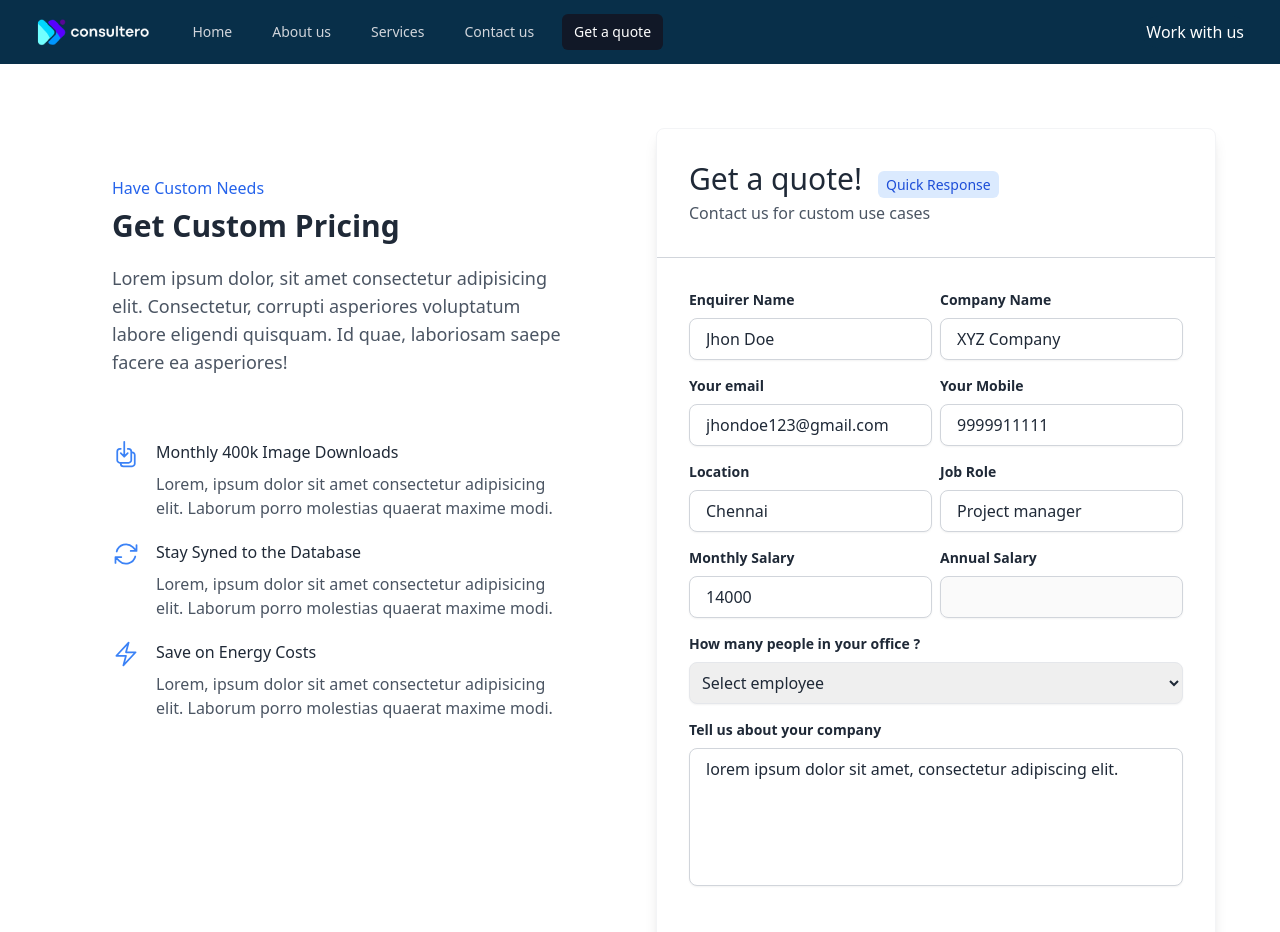
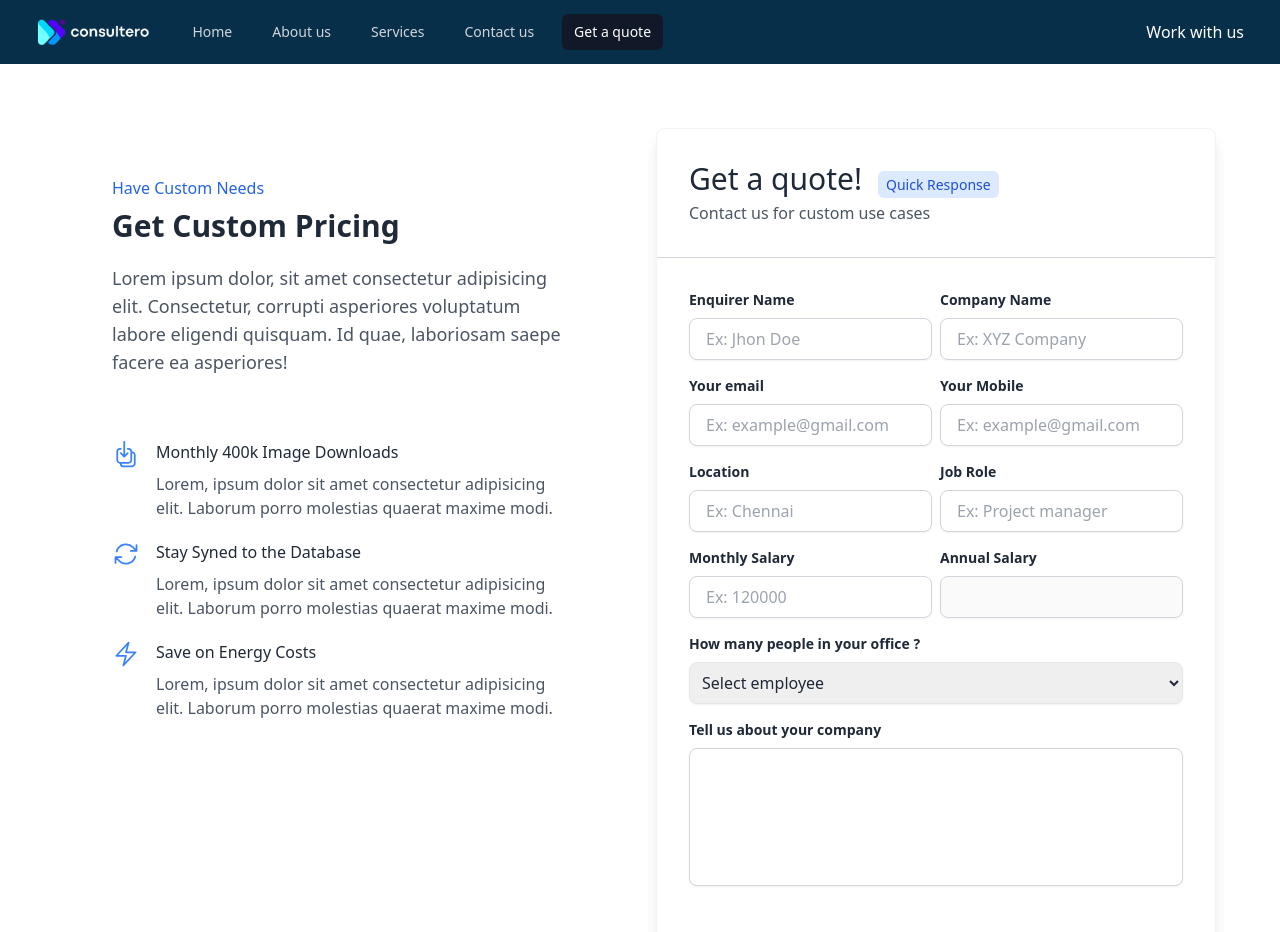
Before and after one commit to shobana2016mca/consulterio-next, a Next.js app: page /get-a-quote in a window 1280 px wide. Shown: the top 932 px of the page. Built offline with nearby package versions, Linux system fonts and the light colour scheme; what @react-pdf/renderer, react-pdf-tailwind would draw is missing.

Commit message:
Added email functionality

```diff
--- a/components/QuoteForm.tsx
+++ b/components/QuoteForm.tsx
@@ -18,18 +18,18 @@ export default function QuoteForm() {
     getValues,
     reset,
   } = useForm<QuoteFormInputsType>({
-    defaultValues: {
-      enquirerName: 'Jhon Doe',
-      companyName: 'XYZ Company',
-      email: 'jhondoe123@gmail.com',
-      phoneNo: '9999911111',
-      location: 'Chennai',
-      jobRole: 'Project manager',
-      monthlySalary: 14000,
-      // annualSalary: 0,
-      peopleCount: '',
-      about: 'lorem ipsum dolor sit amet, consectetur adipiscing elit.',
-    },
+    // defaultValues: {
+    //   enquirerName: 'Jhon Doe',
+    //   companyName: 'XYZ Company',
+    //   email: 'jhondoe123@gmail.com',
+    //   phoneNo: '9999911111',
+    //   location: 'Chennai',
+    //   jobRole: 'Project manager',
+    //   monthlySalary: 14000,
+    //   // annualSalary: 0,
+    //   peopleCount: '',
+    //   about: 'lorem ipsum dolor sit amet, consectetur adipiscing elit.',
+    // },
   });
   // const [instance, updateInstance] = usePDF({ document: '' });
   const [formData, setFormData] = useState<QuoteFormInputsType>();
```
